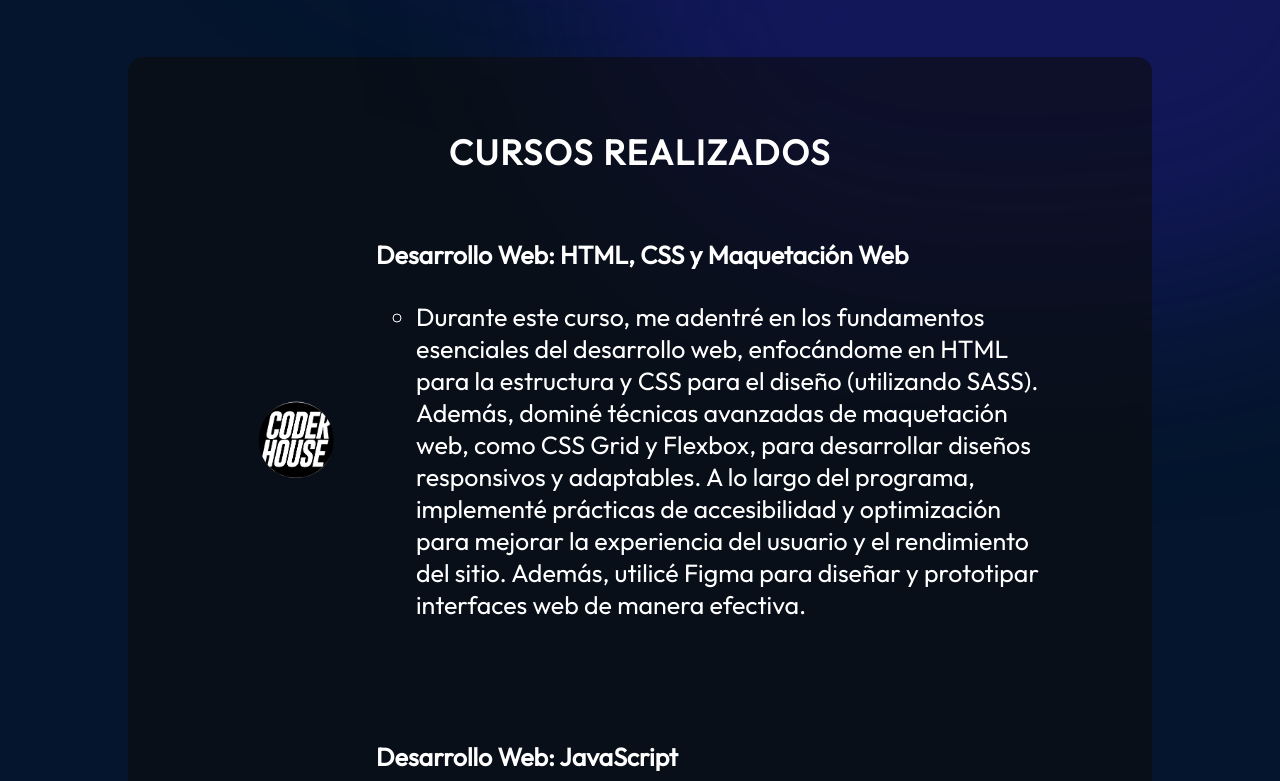
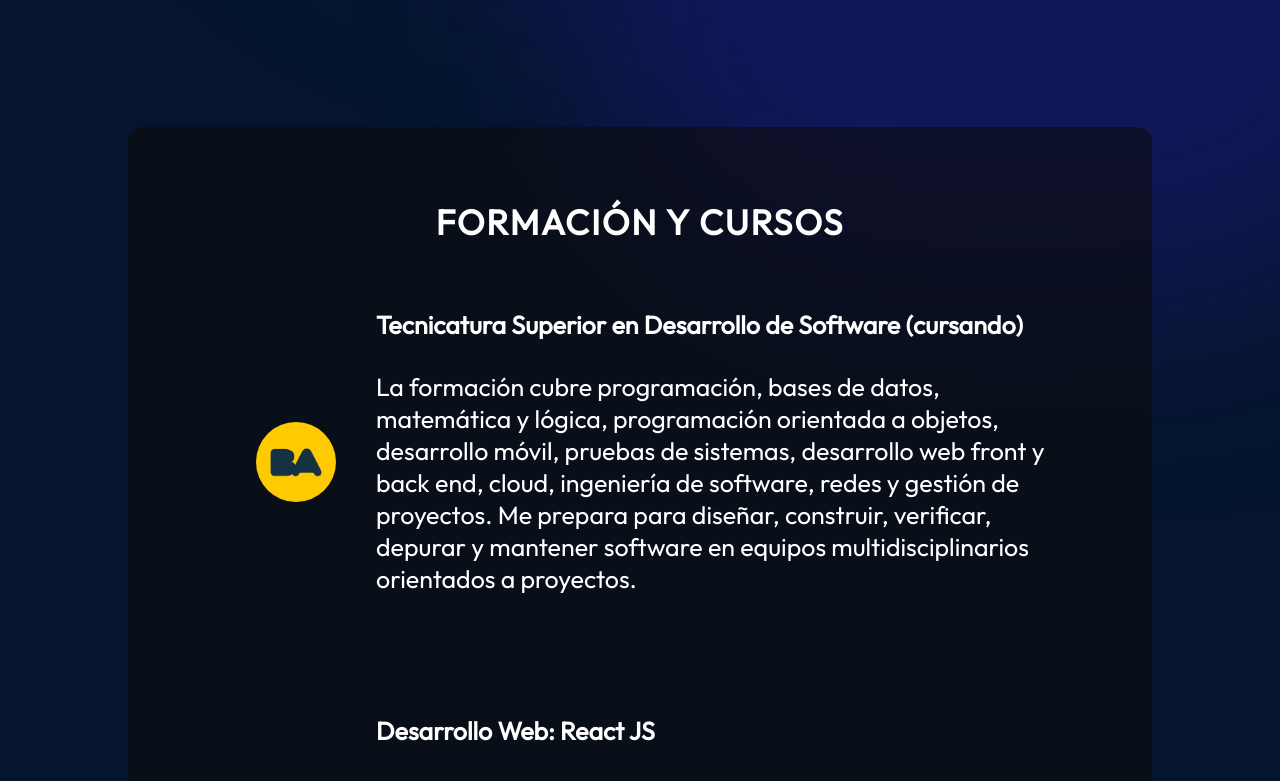
Before and after one commit to guidogattas/portfolio-guido-gattas, a React (Vite) app: page / in a window 1280 px wide. Shown: the part 764-1545 px from the top of the page. Built offline with nearby package versions, Linux system fonts and the light colour scheme.

Commit message:
[UPDATE] Enhance portfolio details and update hero description

```diff
--- a/index.html
+++ b/index.html
@@ -4,7 +4,7 @@
     <meta charset="UTF-8" />
     <link rel="icon" type="image/png" href="/assets/img/GG.png" />
     <meta name="viewport" content="width=device-width, initial-scale=1.0" />
-    <title>Portfolio</title>
+    <title>Portfolio Guido Gattás</title>
 </head>
 <body>
     <div id="root"></div>
--- a/src/components/About/About.jsx
+++ b/src/components/About/About.jsx
@@ -9,30 +9,17 @@ export const About = () => {
     return (
         <section id='about' className={styles.container}>
             <h2 className={styles.title}>
-                {language === 'es' ? 'CURSOS REALIZADOS' : 'COMPLETED COURSES'}
+                {language === 'es' ? 'FORMACIÓN Y CURSOS' : 'EDUCATION & COURSES'}
             </h2>
             <div className={styles.content}>
                 <ul className={styles.aboutItems}>
                     <AboutCard
-                        iconImg="img/CoderHouse.png"
-                        title={language === 'es' ? "Desarrollo Web: HTML, CSS y Maquetación Web" : "Web Development: HTML, CSS, and Web Layout"}
-                        description={
-                            <ul>
-                                <li>
-                                    {language === 'es'
-                                        ? "Durante este curso, me adentré en los fundamentos esenciales del desarrollo web, enfocándome en HTML para la estructura y CSS para el diseño (utilizando SASS). Además, dominé técnicas avanzadas de maquetación web, como CSS Grid y Flexbox, para desarrollar diseños responsivos y adaptables. A lo largo del programa, implementé prácticas de accesibilidad y optimización para mejorar la experiencia del usuario y el rendimiento del sitio. Además, utilicé Figma para diseñar y prototipar interfaces web de manera efectiva."
-                                        : "During this course, I delved into the essential fundamentals of web development, focusing on HTML for structure and CSS for design (using SASS). I also mastered advanced web layout techniques, such as CSS Grid and Flexbox, to develop responsive and adaptable designs. Throughout the program, I implemented accessibility and optimization practices to enhance user experience and site performance. Additionally, I used Figma to effectively design and prototype web interfaces."}
-                                </li>
-                            </ul>
-                        }
-                    />
-                    <AboutCard
-                        iconImg="img/CoderHouse.png"
-                        title={language === 'es' ? "Desarrollo Web: JavaScript" : "Web Development: JavaScript"}
+                        iconImg="img/ba_logo.webp"
+                        title={language === 'es' ? 'Tecnicatura Superior en Desarrollo de Software (cursando)' : 'Higher Technical Degree in Software Development (currently)'}
                         description={
                             language === 'es'
-                                ? "Este curso me introdujo en JavaScript, explorando su potencial para crear interactividad en sitios web. Aprendí a manipular el DOM, responder a eventos del usuario y trabajar con funciones de orden superior. Además, exploré la manipulación de arrays, objetos y la integración con APIs externas. Los proyectos prácticos me permitieron aplicar estos conocimientos."
-                                : "This course introduced me to JavaScript, exploring its potential to create interactivity on websites. I learned to manipulate the DOM, respond to user events, and work with higher-order functions. I also explored manipulating arrays, objects, and integrating with external APIs. The practical projects allowed me to apply this knowledge."
+                                ? 'La formación cubre programación, bases de datos, matemática y lógica, programación orientada a objetos, desarrollo móvil, pruebas de sistemas, desarrollo web front y back end, cloud, ingeniería de software, redes y gestión de proyectos. Me prepara para diseñar, construir, verificar, depurar y mantener software en equipos multidisciplinarios orientados a proyectos.'
+                                : 'The curriculum covers programming, databases, math and logic, object-oriented systems, mobile development, system testing, web front and back end, cloud, software engineering, networking, and project management. It prepares me to design, build, test, debug, and maintain software in multidisciplinary, project-driven teams.'
                         }
                     />
                     <AboutCard
@@ -77,6 +64,28 @@ export const About = () => {
                         link="https://www.udemy.com/course/curso-react-js/"
                     />
                     <AboutCard
+                        iconImg="img/CoderHouse.png"
+                        title={language === 'es' ? "Desarrollo Web: HTML, CSS y Maquetación Web" : "Web Development: HTML, CSS, and Web Layout"}
+                        description={
+                            <ul>
+                                <li>
+                                    {language === 'es'
+                                        ? "Durante este curso, me adentré en los fundamentos esenciales del desarrollo web, enfocándome en HTML para la estructura y CSS para el diseño (utilizando SASS). Además, dominé técnicas avanzadas de maquetación web, como CSS Grid y Flexbox, para desarrollar diseños responsivos y adaptables. A lo largo del programa, implementé prácticas de accesibilidad y optimización para mejorar la experiencia del usuario y el rendimiento del sitio. Además, utilicé Figma para diseñar y prototipar interfaces web de manera efectiva."
+                                        : "During this course, I delved into the essential fundamentals of web development, focusing on HTML for structure and CSS for design (using SASS). I also mastered advanced web layout techniques, such as CSS Grid and Flexbox, to develop responsive and adaptable designs. Throughout the program, I implemented accessibility and optimization practices to enhance user experience and site performance. Additionally, I used Figma to effectively design and prototype web interfaces."}
+                                </li>
+                            </ul>
+                        }
+                    />
+                    <AboutCard
+                        iconImg="img/CoderHouse.png"
+                        title={language === 'es' ? "Desarrollo Web: JavaScript" : "Web Development: JavaScript"}
+                        description={
+                            language === 'es'
+                                ? "Este curso me introdujo en JavaScript, explorando su potencial para crear interactividad en sitios web. Aprendí a manipular el DOM, responder a eventos del usuario y trabajar con funciones de orden superior. Además, exploré la manipulación de arrays, objetos y la integración con APIs externas. Los proyectos prácticos me permitieron aplicar estos conocimientos."
+                                : "This course introduced me to JavaScript, exploring its potential to create interactivity on websites. I learned to manipulate the DOM, respond to user events, and work with higher-order functions. I also explored manipulating arrays, objects, and integrating with external APIs. The practical projects allowed me to apply this knowledge."
+                        }
+                    />
+                    <AboutCard
                         iconImg="img/Udemy-Logo.png"
                         title={language === 'es' ? "Adobe Photoshop CC" : "Adobe Photoshop CC"}
                         description={
@@ -118,6 +127,8 @@ export const About = () => {
                     />
 
 
+
+
                 </ul>
             </div>
         </section>
--- a/src/components/Hero/Hero.jsx
+++ b/src/components/Hero/Hero.jsx
@@ -15,8 +15,8 @@ export const Hero = () => {
                 </h1>
                 <p className={styles.description}>
                     {language === "es"
-                        ? "Soy programador Fullstack con habilidades en React JS, React Native, Node JS y Adobe Photoshop CS6. Tengo experiencia con JS y React creando varios proyectos personales, y me encanta aprender nuevas tecnologías y mantenerme actualizado en el mundo de la programación. También realicé proyectos en React Native y Node JS."
-                        : "I'm a Fullstack developer with skills in React JS, React Native, Node JS, and Adobe Photoshop CS6. I have experience with JS and React by creating several personal projects, and I love learning new technologies and staying up-to-date in the programming world. I have also worked on projects in React Native and Node JS."
+                        ? "Soy programador Fullstack con habilidades en React JS, React Native, Node JS y Adobe Photoshop CS6. Tengo experiencia con JS y React creando varios proyectos personales, y me encanta aprender nuevas tecnologías y mantenerme actualizado en el mundo de la programación. También realicé proyectos en React Native y Node JS. Actualmente estoy estudiando Tecnicatura en Desarrollo de Software."
+                        : "I'm a Fullstack developer with skills in React JS, React Native, Node JS, and Adobe Photoshop CS6. I have experience with JS and React by creating several personal projects, and I love learning new technologies and staying up-to-date in the programming world. I have also worked on projects in React Native and Node JS. I am currently studying for a Technical Degree in Software Development."
                     }
                 </p>
                 <a href="mailto:guido.gattas@gmail.com" target="_blank" rel="noopener noreferrer" className={styles.contact}>
```
Also changed, not shown: assets/img/ba_logo.webp (added).
